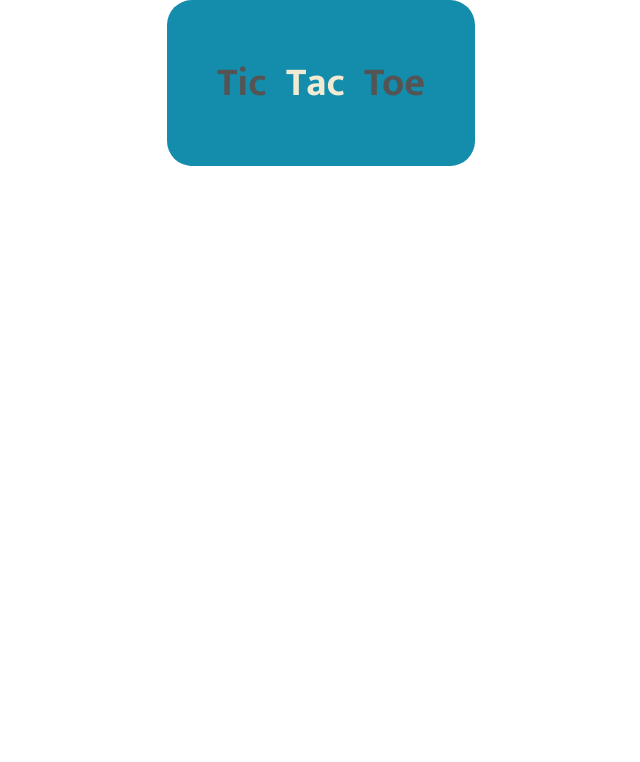
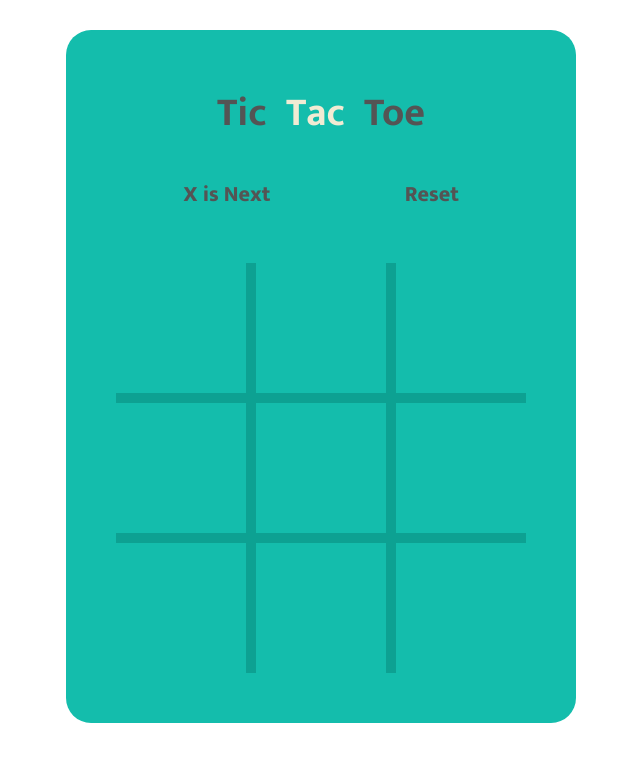
Before and after one commit to farhan-nahid/js-tic-tac-toe, a plain HTML site: page index.html in a window 1280 px wide. Shown: the whole page, without its empty margins (319-959 px from the left). Drawn offline with Linux system fonts and the light colour scheme.

Commit message:
template done

```diff
--- a/index.html
+++ b/index.html
@@ -12,6 +12,21 @@
     <main>
       <section class="container">
         <h1 class="title">Tic <span>Tac </span> Toe</h1>
+        <div class="status__action">
+          <div class="status">X is Next</div>
+          <div class="reset">Reset</div>
+        </div>
+        <div class="tic__tac__toe__grid">
+          <div class="tic__tac__toe__cell"></div>
+          <div class="tic__tac__toe__cell"></div>
+          <div class="tic__tac__toe__cell"></div>
+          <div class="tic__tac__toe__cell"></div>
+          <div class="tic__tac__toe__cell"></div>
+          <div class="tic__tac__toe__cell"></div>
+          <div class="tic__tac__toe__cell"></div>
+          <div class="tic__tac__toe__cell"></div>
+          <div class="tic__tac__toe__cell"></div>
+        </div>
       </section>
     </main>
     <script src="./index.js"></script>
--- a/style.css
+++ b/style.css
@@ -9,7 +9,7 @@
 }
 
 :root {
-  --bg-color: #148dac;
+  --bg-color: #14bdac;
   --dark-color: #0da192;
   --black-color: #545454;
   --white-color: #f2ebd3;
@@ -37,6 +37,7 @@ h1 {
 }
 
 .container {
+  margin-top: 30px;
   padding: 50px;
   border-radius: 25px;
   background-color: var(--bg-color);
@@ -45,3 +46,33 @@ h1 {
 .title {
   text-align: center;
 }
+
+.status__action {
+  margin-top: 30px;
+  font-size: 22px;
+  font-weight: 800;
+  display: flex;
+  justify-content: space-around;
+}
+
+.reset:hover {
+  cursor: pointer;
+  color: var(--red-color);
+  transition: color 0.5s ease-in-out;
+}
+
+.tic__tac__toe__grid {
+  margin-top: 50px;
+  display: grid;
+  grid-template-columns: repeat(3, 1fr);
+  grid-template-rows: repeat(3, 1fr);
+  gap: 10px;
+  background-color: var(--dark-color);
+}
+
+.tic__tac__toe__cell {
+  height: 130px;
+  width: 130px;
+  background-color: var(--bg-color);
+  cursor: pointer;
+}
```
